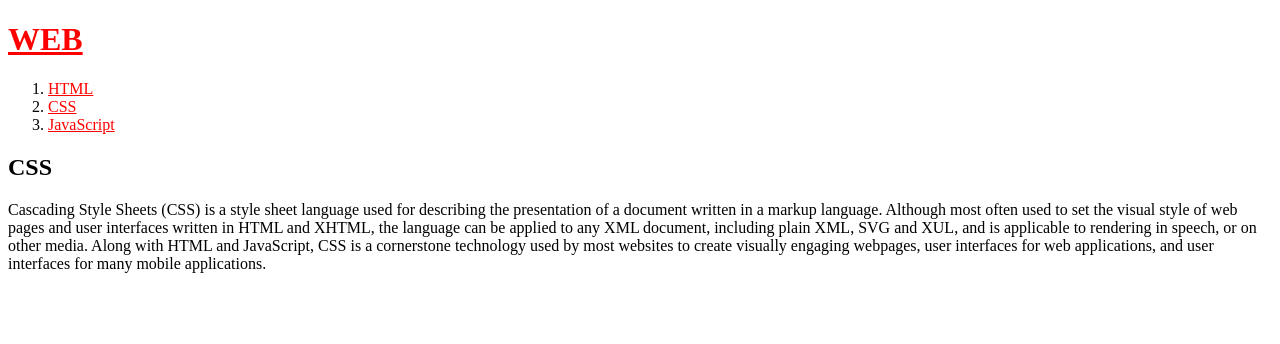
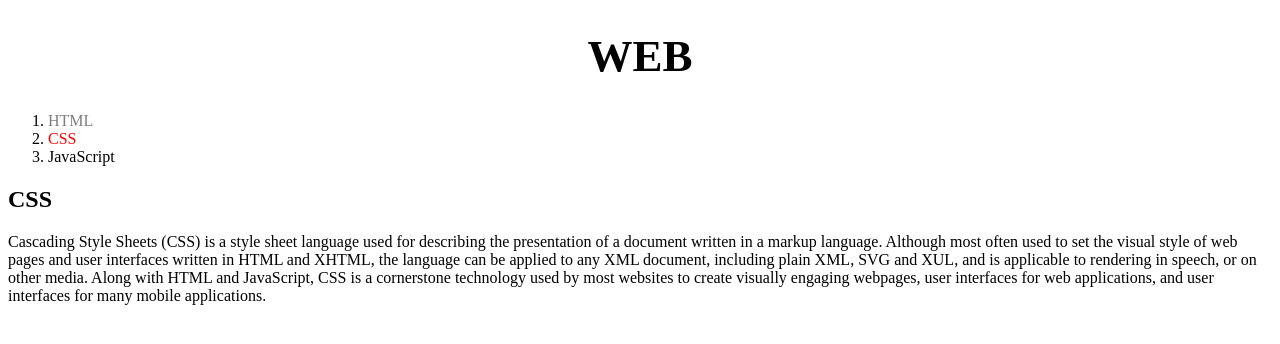
Before and after one commit to amorfati0310/lifecodingOpenCollege, a plain HTML site: page Web/Web2_css/1.html in a window 1280 px wide. Drawn offline with Linux system fonts and the light colour scheme.

Commit message:
web2 draft

```diff
--- a/Web/Web2_css/1.html
+++ b/Web/Web2_css/1.html
@@ -6,6 +6,17 @@
     <meta charset="utf-8">
     <style>
         a {
+            color: black;
+            text-decoration: none;
+        }
+        h1 {
+            font-size: 45px;
+            text-align: center;
+        }
+        .gray {
+            color: #7f7f7f;
+        }
+        #active {
             color: red;
         }
     </style>
@@ -17,10 +28,10 @@
     </h1>
     <ol>
         <li>
-            <a href="1.html">HTML</a>
+            <a href="1.html" class="gray">HTML</a>
         </li>
         <li>
-            <a href="2.html">CSS</a>
+            <a href="2.html" class="gray" id="active">CSS</a>
         </li>
         <li>
             <a href="3.html">JavaScript</a>
```
Also changed, not shown: 3 other files.
